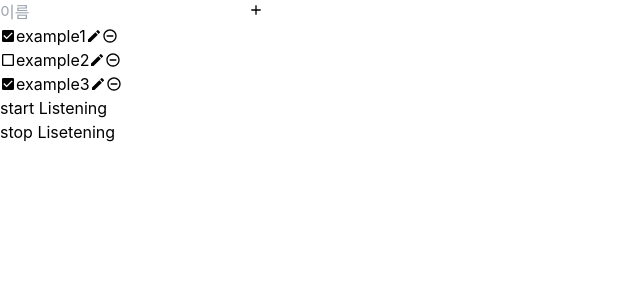
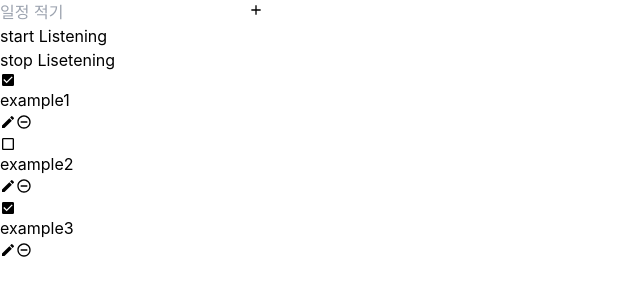
Before and after one commit to zerossun/todolits_typescript, a React (Create React App) app: page / in a window 1280 px wide. Shown: the top 300 px of the page, without its empty margins (0-640 px from the left). Built offline with nearby package versions, Linux system fonts and the light colour scheme.

Commit message:
회의 녹음

```diff
--- a/src/App.tsx
+++ b/src/App.tsx
@@ -4,7 +4,7 @@ import "./App.css";
 import TodoInsert from "./components/TodoInsert";
 import TodoList from "./components/TodoList";
 import TodoEdit from "./components/TodoEdit";
-import useSpeechRecognition from "./hooks/useSpeechRecognition";
+// import useSpeechRecognition from "./hooks/useSpeechRecognition";
 // import TodoInsert
 
 export interface Todo {
@@ -13,13 +13,13 @@ export interface Todo {
   checked: boolean;
 }
 function App() {
-  const {
-    text,
-    startListening,
-    stopListening,
-    isListening,
-    hasRecognitionSupport,
-  } = useSpeechRecognition();
+  // const {
+  //   text,
+  //   startListening,
+  //   stopListening,
+  //   isListening,
+  //   hasRecognitionSupport,
+  // } = useSpeechRecognition();
 
   const [todos, setTodos] = useState<Todo[]>([
     {
@@ -115,7 +115,7 @@ function App() {
       {insertToggle && selectedTodo && (
         <TodoEdit selectedTodo={selectedTodo} onUpdate={onUpdate} />
       )}
-      <div>
+      {/* <div>
         {hasRecognitionSupport ? (
           <>
             <div>
@@ -132,7 +132,7 @@ function App() {
         ) : (
           <h1>Your browser has no speech recognition support</h1>
         )}
-      </div>
+      </div> */}
     </div>
   );
 }
--- a/src/components/TodoInsert.js
+++ /dev/null
@@ -1,37 +0,0 @@
-import React, { useCallback, useState } from 'react'
-import { MdAdd } from 'react-icons/md';
-
-
-
-export default function TodoInsert({onInsert}) {
-    const [name, setName] = useState('');
-    const onName = useCallback(e => {
-        setName(e.target.value);
-
-    },[])
-
-    // 이렇게 해도 됨
-    // const sub = (e) => {
-    //     e.preventDefault();
-    //     onInsert(name);
-    //     setName('');
-    // }
-
-    // usecallback으로도 됨. 근데 왜 usecallback을 쓰는거지
-    const sub = useCallback(e => {
-        e.preventDefault();
-        onInsert(name);
-        setName('');
-    }, [onInsert, name])
-
-  return (
-    <div>
-     <form onSubmit={sub}>
-              <input type='text' value={name} onChange={onName} placeholder='이름'/>
-              <button type='submit'>
-                  <MdAdd/>
-              </button>
-          </form>
-    </div>
-  )
-}
--- a/src/components/TodoInsert.tsx
+++ b/src/components/TodoInsert.tsx
@@ -1,27 +1,57 @@
-import React, { ChangeEvent, useState } from 'react'
-import { MdAdd } from 'react-icons/md';
+import React, {ChangeEvent, useState} from "react";
+import {MdAdd} from "react-icons/md";
+import useSpeechRecognition from "../hooks/useSpeechRecognition";
 
 interface TodoInsertProps {
   onInsert: (memo: string) => void;
 }
 
-export default function TodoInsert({ onInsert }:TodoInsertProps) {
+export default function TodoInsert({onInsert}: TodoInsertProps) {
+  const {
+    text,
+    startListening,
+    stopListening,
+    isListening,
+    hasRecognitionSupport,
+  } = useSpeechRecognition();
 
-  const [memo, setMemo] = useState('');
+  const [memo, setMemo] = useState("");
 
   const onchange = (e: ChangeEvent<HTMLInputElement>) => {
     setMemo(e.target.value);
     console.log(memo);
-  }
+  };
   const submit = (e: React.FormEvent<HTMLFormElement>) => {
     e.preventDefault();
-    setMemo('');
+    setMemo("");
     onInsert(memo);
-   }
+  };
   return (
-    <form onSubmit={submit}>
-      <input value={memo} onChange={onchange} placeholder='일정 적기' />
-      <button type='submit'><MdAdd/></button>
-    </form>
+    <>
+      <form onSubmit={submit}>
+        <input value={memo} onChange={onchange} placeholder="일정 적기" />
+        <button type="submit">
+          <MdAdd />
+        </button>
+        <div>
+          {hasRecognitionSupport ? (
+            <>
+              <div>
+                <button onClick={startListening}>start Listening</button>
+              </div>
+              <div>
+                <button onClick={stopListening}>stop Lisetening</button>
+              </div>
+              {isListening ? (
+                <div>Your browser is currently listening</div>
+              ) : null}
+              {text}
+            </>
+          ) : (
+            <h1>Your browser has no speech recognition support</h1>
+          )}
+        </div>
+      </form>
+    </>
   );
 }
--- a/src/components/TodoLIstItem.js
+++ /dev/null
@@ -1,23 +0,0 @@
-import React, { useState } from 'react'
-import classnames from 'classnames';
-
-import { MdCheckBox, MdCheckBoxOutlineBlank, MdModeEditOutline, MdRemoveCircleOutline } from 'react-icons/md';
-
-export default function ToDoListItem({ todo, onRemove, onToggle }) {
-
-    const { id, text, checked } = todo;
-
-    return (
-    <li className='flex items-center'>
-          <div onClick={()=>onToggle(id)} className={classnames('checkbox', { checked: checked }, "flex items-center")}>
-              {checked ? <MdCheckBox /> : <MdCheckBoxOutlineBlank />}
-              <p>{ text }</p>
-        </div>
-          <div className='flex-none w-auto' ><MdModeEditOutline /></div>
-          <div className='flex-none w-auto' onClick={()=>onRemove(id)}>
-
-              <MdRemoveCircleOutline />
-          </div>
-    </li>
-  )
-}
--- a/src/components/TodoList.js
+++ /dev/null
@@ -1,47 +0,0 @@
-/* eslint-disable no-use-before-define */
-import React, { useState } from 'react'
-import TodoLIstItem from './TodoLIstItem';
-
-const TodoList = ({todos, onRemove, onToggle, onchangeSetSelectedTodo, onInsertToggle}) => {
-
-// const [name, setName] = useState('');
-// const [text, setText] = useState('');
-
-//     const onName = (e) => {
-//         setName(e.target.value)
-//         console.log(e.target.value);
-//     }
-
-//     const local = (e) => {
-//         e.preventDefault();
-//         setText(name);
-//         console.log(name)
-//         return false;
-//     }
-
-
-  return (
-    <div>
-        {/* <form onSubmit={local}>
-            <input type='text' value={name} onChange={onName} placeholder='이름'></input>
-              <input type='submit' value='btn'></input>
-          </form>
-          <ul>
-              <li>
-                  <p>{text}</p>
-                  <button>reset</button>
-              </li>
-          </ul>
-           */}
-
-          <ul>
-              {todos.map((todo) => (
-                  <TodoLIstItem onRemove={onRemove} onToggle={onToggle}  todo={todo} key={todo.id} onchangeSetSelectedTodo={onchangeSetSelectedTodo} onInsertToggle={ onInsertToggle }/>
-              ))}
-
-          </ul>
-    </div>
-  )
-}
-
-export default TodoList
```
Also changed, not shown: src/components/TodoEdit.js (deleted).
